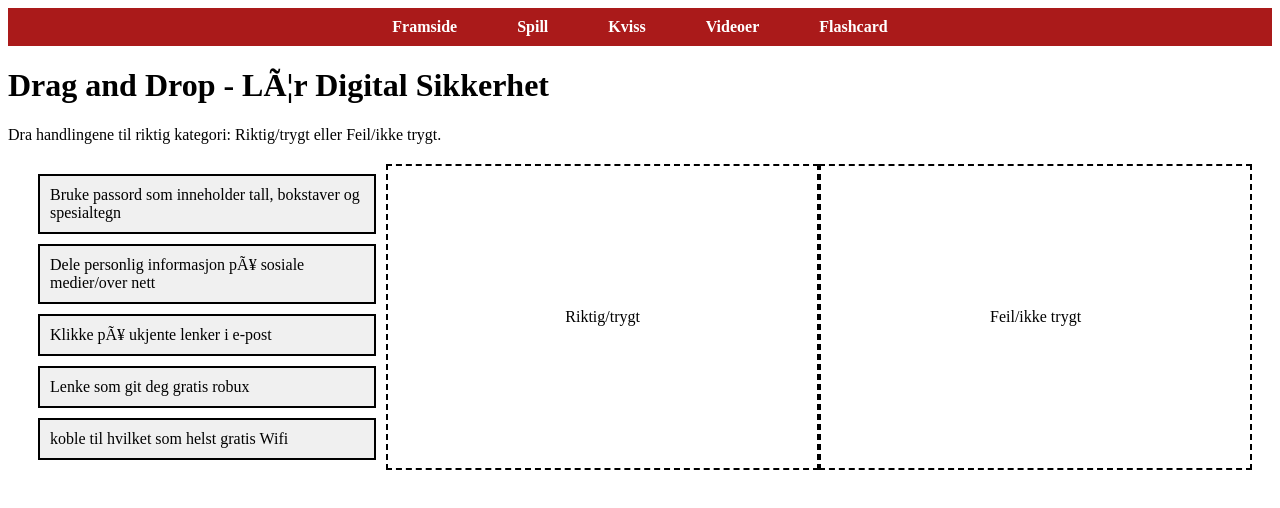
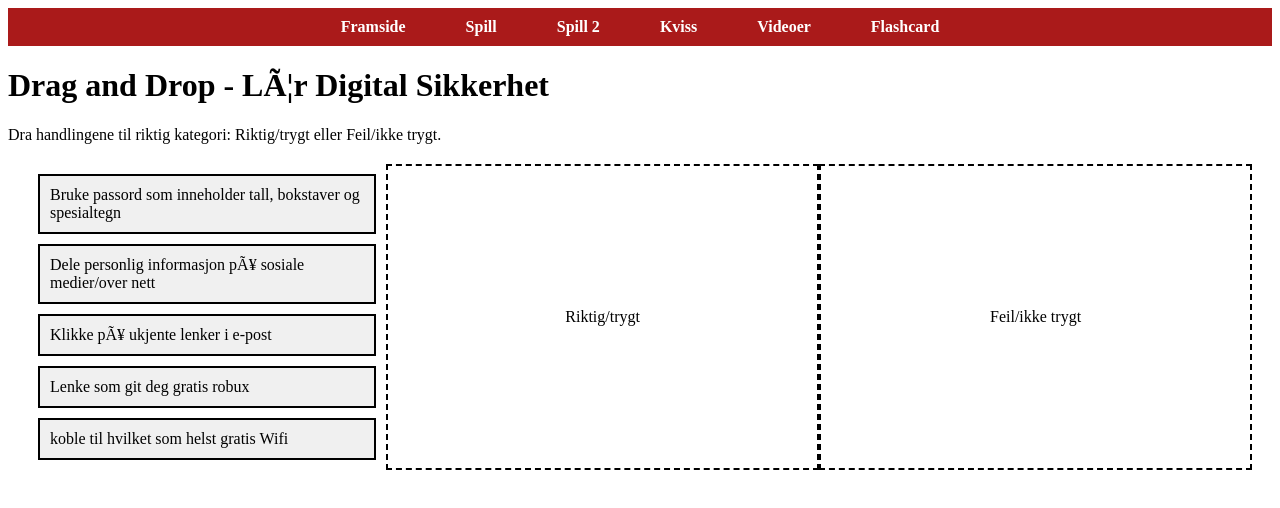
Before and after one commit to sondrenodenes/Cyberkid, a plain HTML site: page Digital sikkerhet nettside/Hjem nettside/games/drag-and-drop-spill.html in a window 1280 px wide. Drawn offline with Linux system fonts and the light colour scheme.

Commit message:
Lagt til 'spill2' i hovedmenyen når man er inne i 'spill'

```diff
--- a/Digital sikkerhet nettside/Hjem nettside/games/drag-and-drop-spill.html
+++ b/Digital sikkerhet nettside/Hjem nettside/games/drag-and-drop-spill.html
@@ -7,6 +7,7 @@
         <ul>
             <li><a href="../Nettside.html">Framside</a></li>
             <li><a href="../games/drag-and-drop-spill.html">Spill</a></li>
+            <li><a href="../games/spill-2.html">Spill 2</a></li>
             <li><a href="../quiz.html">Kviss</a></li>
             <li><a href="../videoer.html">Videoer</a></li>
             <li><a href="../fleshcard.html">Flashcard</a></li>
```
